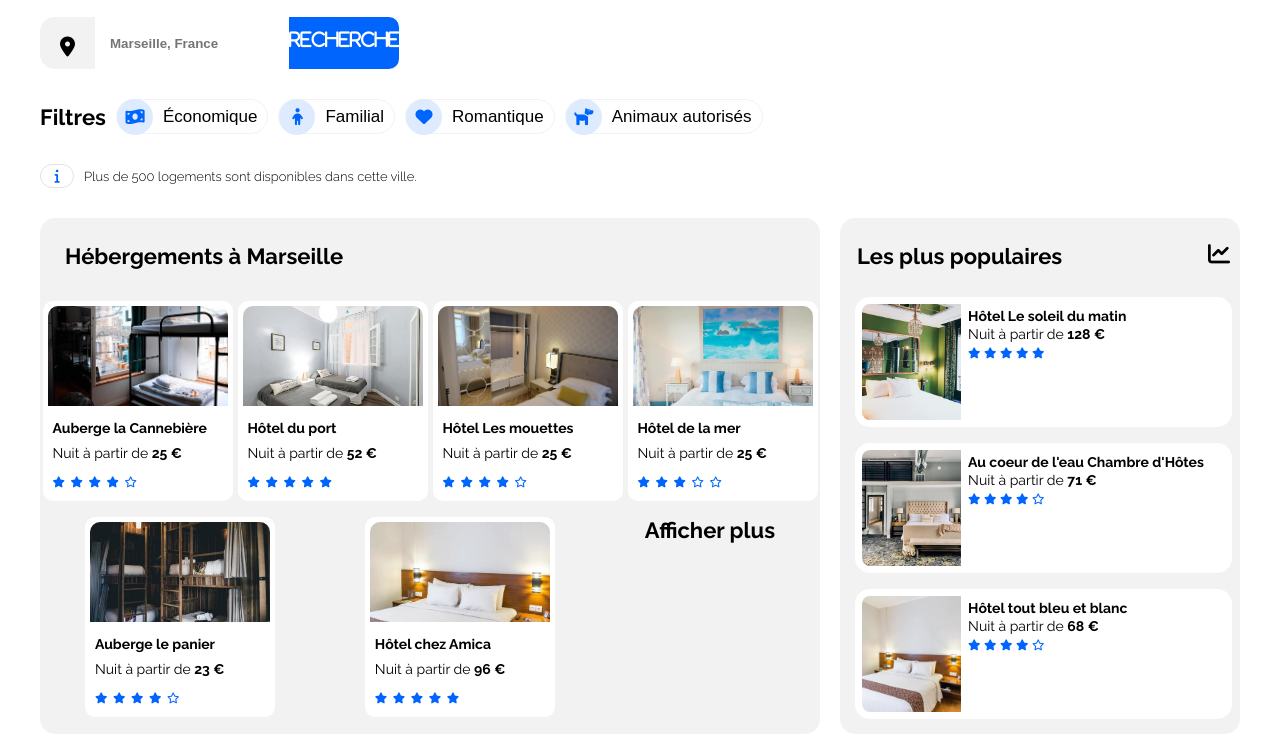
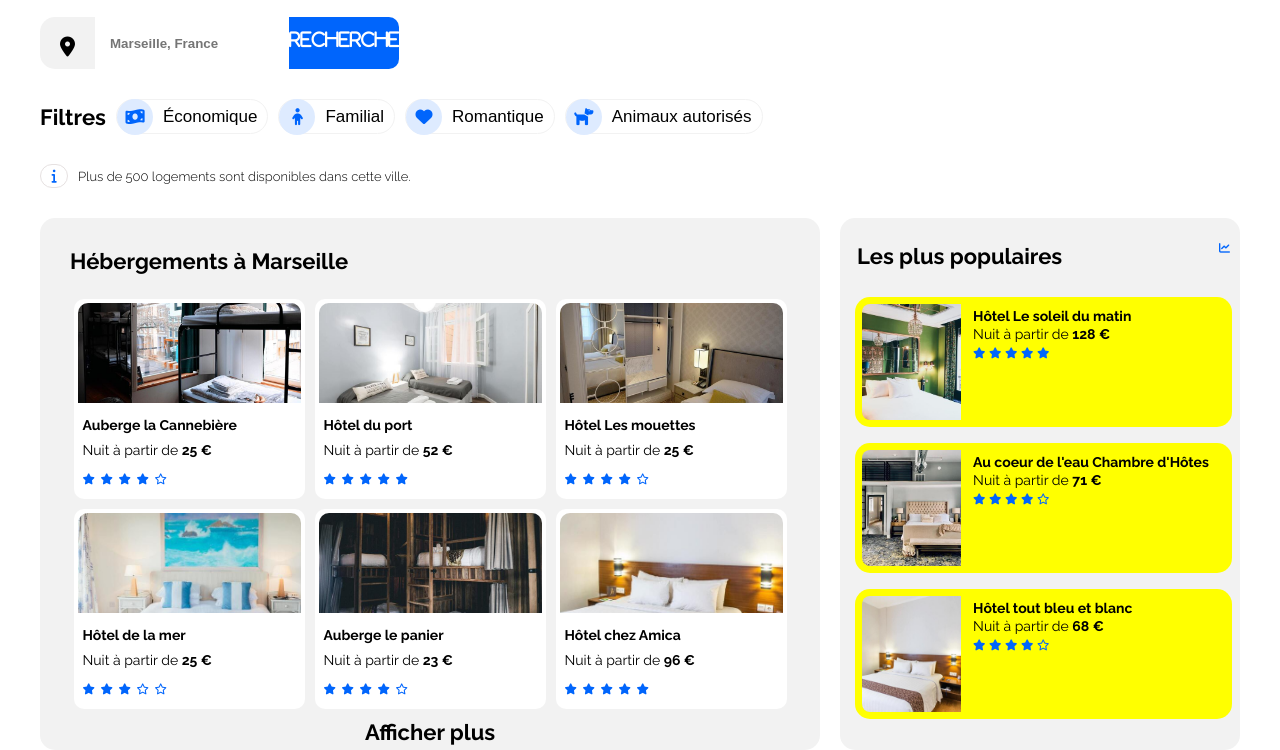
Before and after one commit to pascalinecte91/P2_Booki_-Transformez_maquette, a website: page index.html in a window 1280 px wide. Shown: the part 163-913 px from the top of the page. Drawn offline with Linux system fonts and the light colour scheme.

Commit message:
Edit : section popularand responsive section hebergement

```diff
--- a/css/style.css
+++ b/css/style.css
@@ -85,6 +85,7 @@ header {
 .navPrimary a:hover {
     color: var(--blue);
     border-top: 2px solid var(--blue);
+
 }
 
 /********************
@@ -218,7 +219,7 @@ button.btn-gray-light:hover {
     border-radius: 25px;
     align-items: center;
     color: var(--blue);
-    width: 34px;
+    width: 28px;
     height: 24px;
     font-size: 14px;
 }
@@ -244,9 +245,11 @@ button.btn-gray-light:hover {
 .hebergements {
     display: flex;
     flex-wrap: wrap;
-    justify-content: space-around;
+    justify-content: center;
+    padding: 5px;
+    width: 65%;
+    gap: 10px 10px;
     background-color: var(--gray-light);
-    width: 65%;
     border-radius: 15px 15px;
 }
 
@@ -260,46 +263,45 @@ button.btn-gray-light:hover {
 }
 
 
-figure {
+.hebergment {
     display: flex;
-    flex-direction: row;
+    flex-direction:column;
+    width: 30%;
+
+    border: 4px solid white;
     background-color: white;
     border-radius: 10px 10px;
     height: 200px;
 }
 
-figure a {
-    padding: 5px 5px 10px 5px;
-
-}
 
 
-figure .hotelImg {
+.hebergment .hotelImg {
     border-radius: 10px 10px 0px 0px;
-    width: 180px;
+    width: 100%;
     height: 100px;
     object-fit: cover;
     display: flex;
     align-items: center;
 }
 
-figure i {
+.hebergment i {
     font-size: 11px;
     color: var(--blue);
     padding-bottom: 10px;
 }
 
-.hebergements figcaption {
+.hebergment figcaption {
     line-height: 25px;
     padding: 10px 5px 10px 5px;
 }
 
-figcaption .nameHotel, .price {
+.nameHotel, .price {
     font-size: 14px;
     color: black;
 }
 
-figcaption i {
+.hotelImg i {
     display: flex;
     align-items: flex-end;
 }
@@ -339,7 +341,8 @@ h2.title {
     flex-direction: row;
     justify-content: flex-start;
     height: 130px;
-    background-color: white;
+    gap: 1px 5px;
+    background-color: yellow;
     border-radius: 15px;
     margin: 8px;
 }
@@ -364,7 +367,7 @@ h2.title {
     font-size: 14px;
 }
 
-article i {
+.popular i {
     font-size: 11px;
     color: var(--blue);
     padding-bottom: 10px;
@@ -372,11 +375,13 @@ article i {
 
 }
 
-figcaption {
+.popularItem figcaption  {
     padding-top: 10px;
     flex-wrap: wrap;
     line-height: 18px;
+
 }
+
 
 
 .popular,
@@ -394,13 +399,11 @@ figcaption {
     margin-bottom: 60px;
     padding: 10px 10px;
 }
-
 .activitiesList {
     display: flex;
     justify-content: space-around;
     height: 600px;
 }
-
 .activitiesList .column {
     width: 23%;
     display: flex;
@@ -416,19 +419,16 @@ figcaption {
     object-fit: cover;
     border-radius: 15px 15px 0px 0px;
 }
-
 .activitiesList .column article {
     height: 100%;
     box-shadow: 0px 0px 10px 0px var(--gray-light);
     border-radius: 15px;
 }
-
 .activitiesList .column article h3 {
     margin: 0px;
     padding-left: 5px;
     ;
 }
-
 .activitiesList .column.double article {
     height: 48%;
 }
--- a/css/style.mobile.css
+++ b/css/style.mobile.css
@@ -44,8 +44,7 @@ body > header {
 }
 
 header {
-
-    padding: 0px 30px;
+    padding: 0px 0px;
 }
 /*****************
     SEARCH
@@ -136,24 +135,23 @@ button.btn-gray-light i {
 
 .hebergements {
     flex-direction: column;
-    background-color: transparent;
+
     width: 100%;
     margin: 0px;
 }
 
-.hebergements a {
+.hebergment a {
     width: 100%;
     box-shadow: 10px 5px 5px rgb(241, 238, 238);
     border-radius: 20px 20px 20px 20px;
 }
 
-.hebergements .title {
+.hebergment .title {
     font-size: 24px;
 
 }
 
-figure .hotelImg {
-    flex-direction: column;
+.hotelImg {
     object-fit: cover;
     border-radius: 20px 20px 0px 0px;
     height: 140px;
@@ -161,26 +159,26 @@ figure .hotelImg {
     width: 100%;
 }
 
-figure {
+.hebergment {
+    flex-wrap: wrap;
     padding: 3px;
+    width: 100%;
     box-shadow: 5px 30px 30px var(--gray-light);
     margin: 10px 10px 5px 10px;
-    height: auto;
+
 }
 
-
-figcaption
 .nameHotel,
 .price {
     font-size: 18px;
     line-height: 24px;
 }
 
-figure i {
+.hebergment i {
     font-size: 13px;
 }
 
-.hebergements figcaption {
+.hebergment figcaption {
     padding: 7px 5px 0px 15px;
 }
 
--- a/css/style.tablet.css
+++ b/css/style.tablet.css
@@ -35,8 +35,10 @@
     color: black;
 }
 
-figure {
-    flex-flow: row nowrap;
+.hebergment {
+    width: 30%;
+    height: 35%;
+    flex-flow: row wrap;
 }
 
 /*******************/
--- a/index.html
+++ b/index.html
@@ -1,45 +1,24 @@
 <!DOCTYPE html>
 <html lang="en">
+
 <head>
     <meta charset="UTF-8" />
     <meta http-equiv="X-UA-Compatible" content="IE=edge" />
     <meta name="viewport" content="width=device-width, initial-scale=1.0" />
     <title>Transformez une maquette en site web avec HTML & CSS</title>
-    <link
-      rel="stylesheet"
+    <link rel="stylesheet"
         href="https://cdn.jsdelivr.net/npm/@fortawesome/fontawesome-free@5.15.4/css/fontawesome.min.css"
-      integrity="sha384-jLKHWM3JRmfMU0A5x5AkjWkw/EYfGUAGagvnfryNV3F9VqM98XiIH7VBGVoxVSc7"
-      crossorigin="anonymous"
-    />
-    <script
-      src="https://kit.fontawesome.com/0bfe0e9acc.js"
-      crossorigin="anonymous"
-    ></script>
+        integrity="sha384-jLKHWM3JRmfMU0A5x5AkjWkw/EYfGUAGagvnfryNV3F9VqM98XiIH7VBGVoxVSc7" crossorigin="anonymous" />
+    <script src="https://kit.fontawesome.com/0bfe0e9acc.js" crossorigin="anonymous"></script>
     <link rel="preconnect" href="https://fonts.googleapis.com" />
     <link rel="preconnect" href="https://fonts.gstatic.com" crossorigin />
-    <link
-      href="https://fonts.googleapis.com/css2?family=Raleway:wght@300;400;700&display=swap"
-      rel="stylesheet"
-    />
+    <link href="https://fonts.googleapis.com/css2?family=Raleway:wght@300;400;700&display=swap" rel="stylesheet" />
     <link rel="stylesheet" href="./css/style.css" />
-    <link
-      rel="stylesheet"
-      type="text/css"
-      href="./css/style.desktop.css"
-      media="only screen and (min-width: 992px)"
-    />
-    <link
-      rel="stylesheet"
-      type="text/css"
-      href="./css/style.tablet.css"
-      media="only screen and (min-width: 768px) and (max-width: 991.98px)"
-    />
-    <link
-      rel="stylesheet"
-      type="text/css"
-      href="./css/style.mobile.css"
-      media="only screen and (max-width: 767.98px)"
-    />
+    <link rel="stylesheet" type="text/css" href="./css/style.desktop.css" media="only screen and (min-width: 992px)" />
+    <link rel="stylesheet" type="text/css" href="./css/style.tablet.css"
+        media="only screen and (min-width: 768px) and (max-width: 991.98px)" />
+    <link rel="stylesheet" type="text/css" href="./css/style.mobile.css"
+        media="only screen and (max-width: 767.98px)" />
 </head>
 
 <body>
@@ -62,12 +41,7 @@
             <p>En plein centre ville ou en pleine nature</p>
             <form action="#" class="searchForm">
                 <label for="search"><i class="fas fa-map-marker-alt"></i></label>
-          <input
-            id="search"
-            type="search"
-            name="search"
-            placeholder="Marseille, France"
-          />
+                <input id="search" type="search" name="search" placeholder="Marseille, France" />
                 <button type="submit"><span class="fas fa-search"></span></button>
             </form>
         </section>
@@ -91,22 +65,18 @@
             </div>
         </section>
 
-      <div class="infoFilters">
+        <p class="infoFilters">
             <i class="fas fa-info"></i> Plus de 500 logements sont disponibles dans
             cette ville.
-      </div>
+        </p>
 
         <!--hebergements-->
         <div class="hebergPopular">
             <section class="hebergements">
                 <h2 class="title">Hébergements à Marseille</h2>
-          <figure>
-            <a href="#"
-              ><img
-                class="hotelImg"
-                src="./images/hebergements/4_small/marcus-loke-WQJvWU_HZFo-unsplash.jpg"
-                alt="annonce-1"
-              />
+                <figure class="hebergment">
+                    <a href="#"><img class="hotelImg"
+                            src="./images/hebergements/4_small/marcus-loke-WQJvWU_HZFo-unsplash.jpg" alt="annonce-1" />
                         <figcaption>
                             <h2 class="nameHotel">Auberge la Cannebière</h2>
                             <p class="price">Nuit à partir de <strong>25 €</strong></p>
@@ -117,14 +87,10 @@
                             <i class="far fa-star"></i>
                         </figcaption>
                     </a>
-          </figure>
-          <figure>
-            <a href="#"
-              ><img
-                class="hotelImg"
-                src="./images/hebergements/4_small/fred-kleber-gTbaxaVLvsg-unsplash.jpg"
-                alt="annonce-2"
-              />
+                </figure >
+                <figure class="hebergment">
+                    <a href="#"><img class="hotelImg"
+                            src="./images/hebergements/4_small/fred-kleber-gTbaxaVLvsg-unsplash.jpg" alt="annonce-2" />
                         <figcaption>
                             <h2 class="nameHotel">Hôtel du port</h2>
                             <p class="price">Nuit à partir de <strong>52 €</strong></p>
@@ -137,13 +103,9 @@
                         </figcaption>
                     </a>
                 </figure>
-          <figure>
-            <a href="#"
-              ><img
-                class="hotelImg"
-                src="./images/hebergements/4_small/reisetopia-B8WIgxA_PFU-unsplash.jpg"
-                alt="annonce-3"
-              />
+                <figure class="hebergment">
+                    <a href="#"><img class="hotelImg"
+                            src="./images/hebergements/4_small/reisetopia-B8WIgxA_PFU-unsplash.jpg" alt="annonce-3" />
                         <figcaption>
                             <h4 class="nameHotel">Hôtel Les mouettes</h4>
                             <p class="price">Nuit à partir de <strong>25 €</strong></p>
@@ -156,13 +118,9 @@
                         </figcaption>
                     </a>
                 </figure>
-          <figure>
-            <a href="#"
-              ><img
-                class="hotelImg"
-                src="./images/hebergements/4_small/annie-spratt-Eg1qcIitAuA-unsplash.jpg"
-                alt="annonce-4"
-              />
+                <figure class="hebergment">
+                    <a href="#"><img class="hotelImg"
+                            src="./images/hebergements/4_small/annie-spratt-Eg1qcIitAuA-unsplash.jpg" alt="annonce-4" />
                         <figcaption>
                             <h2 class="nameHotel">Hôtel de la mer</h2>
                             <p class="price">Nuit à partir de <strong>25 €</strong></p>
@@ -175,14 +133,9 @@
                         </figcaption>
                     </a>
                 </figure>
-
-          <figure>
-            <a href="#"
-              ><img
-                class="hotelImg"
-                src="./images/hebergements/4_small/nicate-lee-kT-ZyaiwBe0-unsplash.jpg"
-                alt="annonce-5"
-              />
+                <figure class="hebergment">
+                    <a href="#"><img class="hotelImg"
+                            src="./images/hebergements/4_small/nicate-lee-kT-ZyaiwBe0-unsplash.jpg" alt="annonce-5" />
                         <figcaption>
                             <h2 class="nameHotel">Auberge le panier</h2>
                             <p class="price">Nuit à partir de <strong>23 €</strong></p>
@@ -196,13 +149,11 @@
                     </a>
                 </figure>
 
-          <figure>
-            <a href="#"
-              ><img
-                class="hotelImg"
+                <figure class="hebergment">
+                    <a href="#">
+                    <img class="hotelImg"
                             src="./images/hebergements/4_small/febrian-zakaria-sjvU0THccQA-unsplash.jpg"
-                alt="annonce-6"
-              />
+                            alt="annonce-6" />
                         <figcaption>
                             <h2 class="nameHotel">Hôtel chez Amica</h2>
                             <p class="price">Nuit à partir de <strong>96 € </strong></p>
@@ -215,6 +166,7 @@
                         </figcaption>
                     </a>
                 </figure>
+
                 <a href="#">
                     <b class="plusInfo">Afficher plus</b></a>
             </section>
@@ -225,12 +177,9 @@
                 <h2 class="title">
                     Les plus populaires <i class="fas fa-chart-line"></i>
                 </h2>
-          <article class="popularItem">
-            <img
-              class="popularImg"
-              src="./images/hebergements/4_small/emile-guillemot-Bj_rcSC5XfE-unsplash.jpg"
-              alt="popular1"
-            />
+                <figure class="popularItem">
+                    <img class="popularImg" src="./images/hebergements/4_small/emile-guillemot-Bj_rcSC5XfE-unsplash.jpg"
+                        alt="popular1" />
                     <figcaption>
                         <h3 class="popularName">Hôtel Le soleil du matin</h3>
                         <p class="popularIcone">
@@ -241,14 +190,11 @@
                         <i class="fas fa-star"></i>
                         <i class="fas fa-star"></i>
                     </figcaption>
-          </article>
+                </figure>
 
-          <article class="popularItem">
-            <img
-              class="popularImg"
-              src="./images/hebergements/4_small/aw-creative-VGs8z60yT2c-unsplash.jpg"
-              alt="popular2"
-            />
+                <figure class="popularItem">
+                    <img class="popularImg" src="./images/hebergements/4_small/aw-creative-VGs8z60yT2c-unsplash.jpg"
+                        alt="popular2" />
                     <figcaption>
                         <h3 class="popularName">Au coeur de l'eau Chambre d'Hôtes</h3>
                         <p class="popularIcone">
@@ -259,23 +205,21 @@
                         <i class="fas fa-star"></i>
                         <i class="far fa-star"></i>
                     </figcaption>
-          </article>
-          <article class="popularItem">
-            <img
-              class="popularImg"
-              src="./images/hebergements/4_small/febrian-zakaria-sjvU0THccQA-unsplash.jpg"
-              alt="popular3"
-            />
-            <figcaption>
+                </figure>
+                <figure class="popularItem">
+                    <img class="popularImg" src="./images/hebergements/4_small/febrian-zakaria-sjvU0THccQA-unsplash.jpg"
+                        alt="popular3" />
+                    <figcaption >
                         <h3 class="popularName">Hôtel tout bleu et blanc</h3>
                         <p class="popularIcone">Nuit à partir de <strong>68 €</strong></p>
+
                         <i class="fas fa-star"></i>
                         <i class="fas fa-star"></i>
                         <i class="fas fa-star"></i>
                         <i class="fas fa-star"></i>
                         <i class="far fa-star"></i>
                          </figcaption>
-          </article>
+                </figure>
             </section>
         </div>
     </main>
@@ -349,4 +293,5 @@
     </footer> -->
     <!--END footer-->
 </body>
+
 </html>
```
Lines whose indentation alone changed are shown as unchanged.
